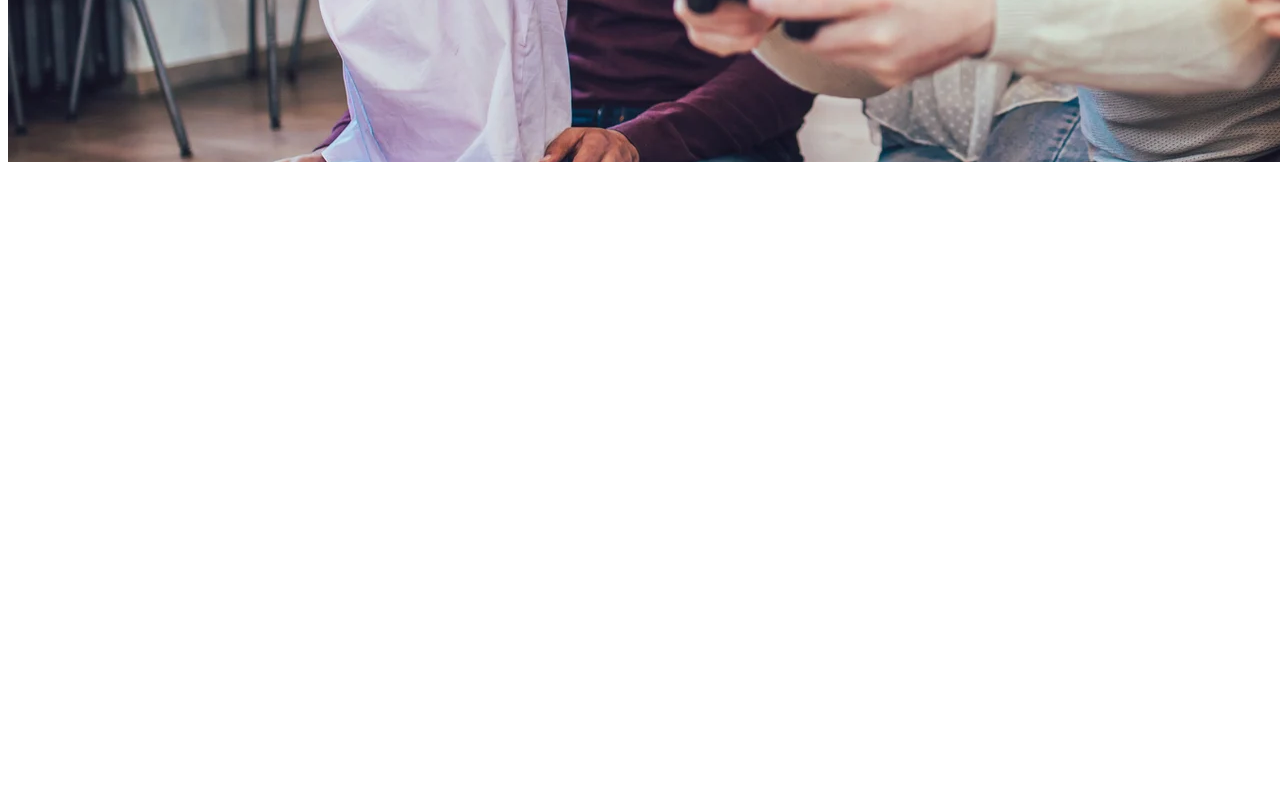
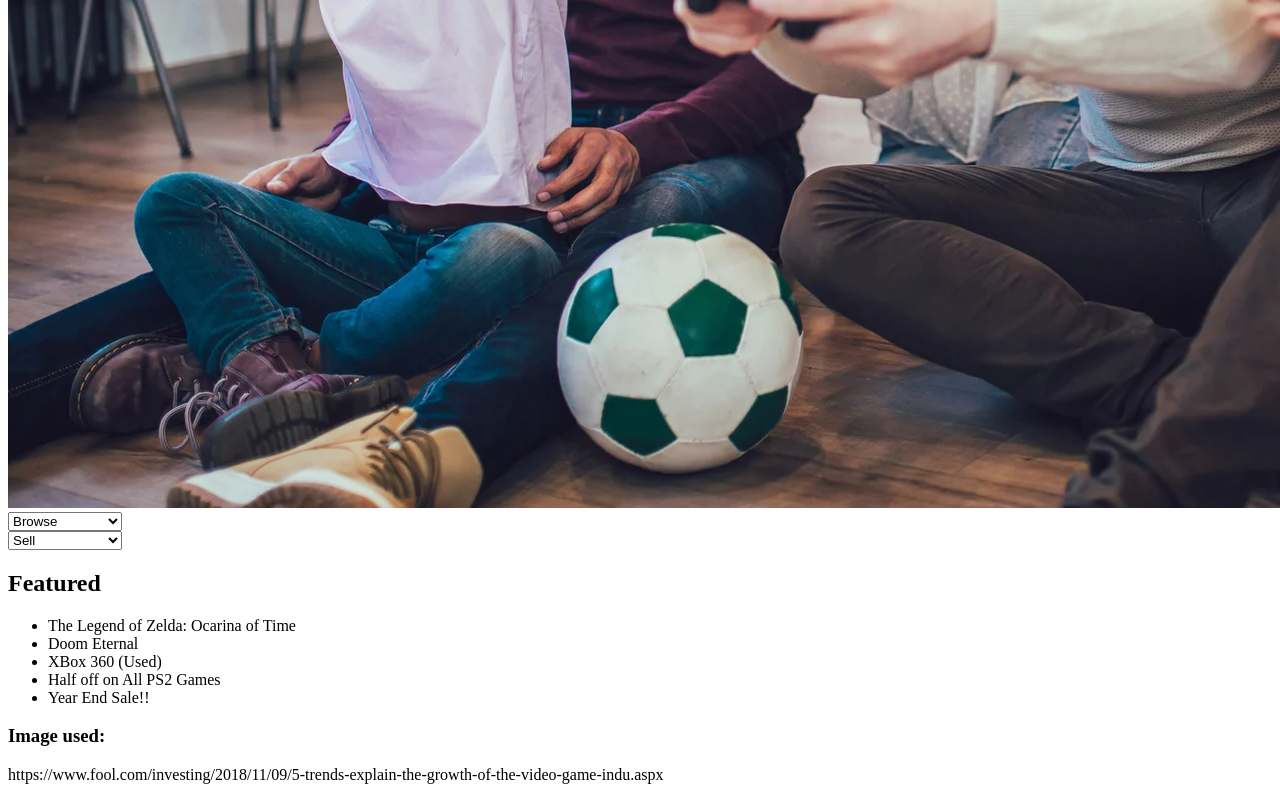
Before and after one commit to TheBRB-99/mi349_final, a plain HTML site: page index.html in a window 1280 px wide. Shown: the part 1109-1909 px from the top of the page. Before the commit the page ends 1832 px from the top, so only its background shows below. Drawn offline with Linux system fonts and the light colour scheme.

Commit message:
copyrighting

```diff
--- a/index.html
+++ b/index.html
@@ -58,5 +58,9 @@
             <li>Year End Sale!!</li>
         </ul>
     </section>
+    <div class="Copyright">
+        <h3>Image used:</h3>
+        <p>https://www.fool.com/investing/2018/11/09/5-trends-explain-the-growth-of-the-video-game-indu.aspx</p>
+    </div>
 </body>
 </html>
```
